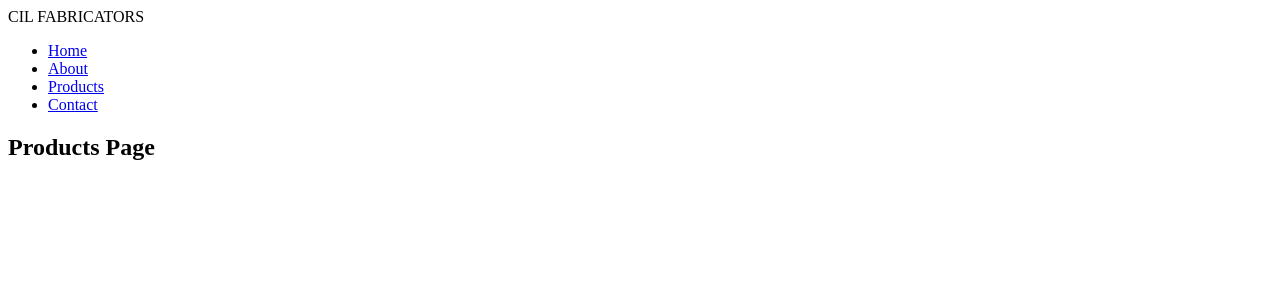
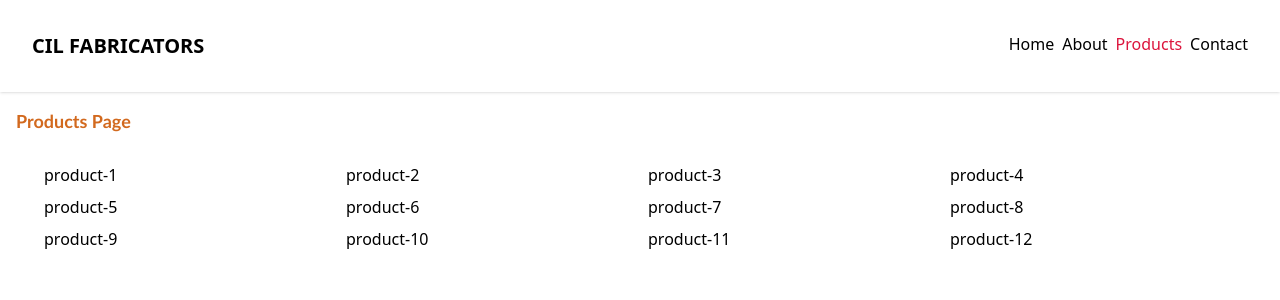
Before and after one commit to MicroMM/cil-app, a Nuxt app: page /products in a window 1280 px wide. Shown: the top 300 px of the page. Built offline with nearby package versions, Linux system fonts and the light colour scheme.

Commit message:
applying styles to pages

```diff
--- a/assets/css/tailwind.css
+++ b/assets/css/tailwind.css
@@ -2,4 +2,13 @@
 
 h2 {
     font-family: 'Trebuchet MS', 'Lucida Sans Unicode', 'Lucida Grande', 'Lucida Sans', Arial, sans-serif;
+    font-size:large;
+    font-weight: bold;
+    color: chocolate;
+    }
+
+p {
+    font-family: 'Trebuchet MS', 'Lucida Sans Unicode', 'Lucida Grande', 'Lucida Sans', Arial, sans-serif;
+    font-size: medium;
+    margin-top: 2%;
 }
--- a/layouts/default.vue
+++ b/layouts/default.vue
@@ -1,16 +1,19 @@
 <template>
     <div>
-        <header> CIL FABRICATORS</header>
-        <nav>
-            <ul>
-                <li><NuxtLink to="./"> Home</NuxtLink></li>
-                <li><NuxtLink to="./about"> About</NuxtLink></li>
-                <li><NuxtLink to="./products"> Products</NuxtLink></li>
-                <li><NuxtLink to="./contacts">Contact</NuxtLink></li>
+        <header class="shadow-sm bg-white p-4">
+        <nav class="container mx-auto p-4 flex justify-between ">
+            <NuxtLink to="/" class="text-xl font-bold">CIL FABRICATORS</NuxtLink>
+            <ul class="flex gap-2">
+                <li><NuxtLink to="/"> Home</NuxtLink></li>
+                <li><NuxtLink to="/about"> About</NuxtLink></li>
+                <li><NuxtLink to="/products"> Products</NuxtLink></li>
+                <li><NuxtLink to="/contacts">Contact</NuxtLink></li>
             </ul>
         </nav>
 
-        <div>
+        </header>
+
+        <div class="container mx-auto p-4">
             <!--Page Content-->
 
             <slot />
@@ -24,6 +27,9 @@
 
 </script>
 
-<style lang="scss" scoped>
+<style scoped>
+    .router-link-exact-active {
 
+        color:crimson;
+    }
 </style>
--- a/layouts/product.vue
+++ b/layouts/product.vue
@@ -1,8 +1,15 @@
 <template>
     <div>
-        <header> CIL FABRICATORS</header>
+        <header class="shadow-sm bg-white p-4">
+        <nav class="container mx-auto p-4 ">
 
-        <div>
+            <NuxtLink to="/" class="text-xl font-bold">CIL FABRICATORS</NuxtLink>
+
+        </nav>
+
+        </header>
+
+        <div class="container mx-auto p-4">
             <!--Page Content-->
 
             <slot />
@@ -11,7 +18,7 @@
 
         <footer>
 
-            <ul>
+            <ul class="flex gap-4">
                 <li><NuxtLink to="./"> Home</NuxtLink></li>
                 <li><NuxtLink to="./about"> About</NuxtLink></li>
                 <li><NuxtLink to="./products"> Products</NuxtLink></li>
--- a/nuxt.config.ts
+++ b/nuxt.config.ts
@@ -6,6 +6,7 @@ export default defineNuxtConfig({
   compatibilityDate: '2025-07-15',
   devtools: { enabled: true },
   modules: ['@nuxt/fonts'],
+  css: ['./assets/css/tailwind.css'],
   vite: {
 
     plugins: [ tailwindcss(),
--- a/pages/products/index.vue
+++ b/pages/products/index.vue
@@ -1,6 +1,20 @@
 <template>
     <div>
         <h2> Products Page</h2>
+        <div class="grid grid-cols-4 gap-x-4 gap-y-2 p-7 ">
+            <div class="...">product-1</div>
+            <div class="...">product-2</div>
+            <div class="...">product-3</div>
+            <div class="...">product-4</div>
+            <div class="...">product-5</div>
+            <div class="...">product-6</div>
+            <div class="...">product-7</div>
+            <div class="...">product-8</div>
+            <div class="...">product-9</div>
+            <div class="...">product-10</div>
+            <div class="...">product-11</div>
+            <div class="...">product-12</div>
+        </div>
 
     </div>
 </template>
```
